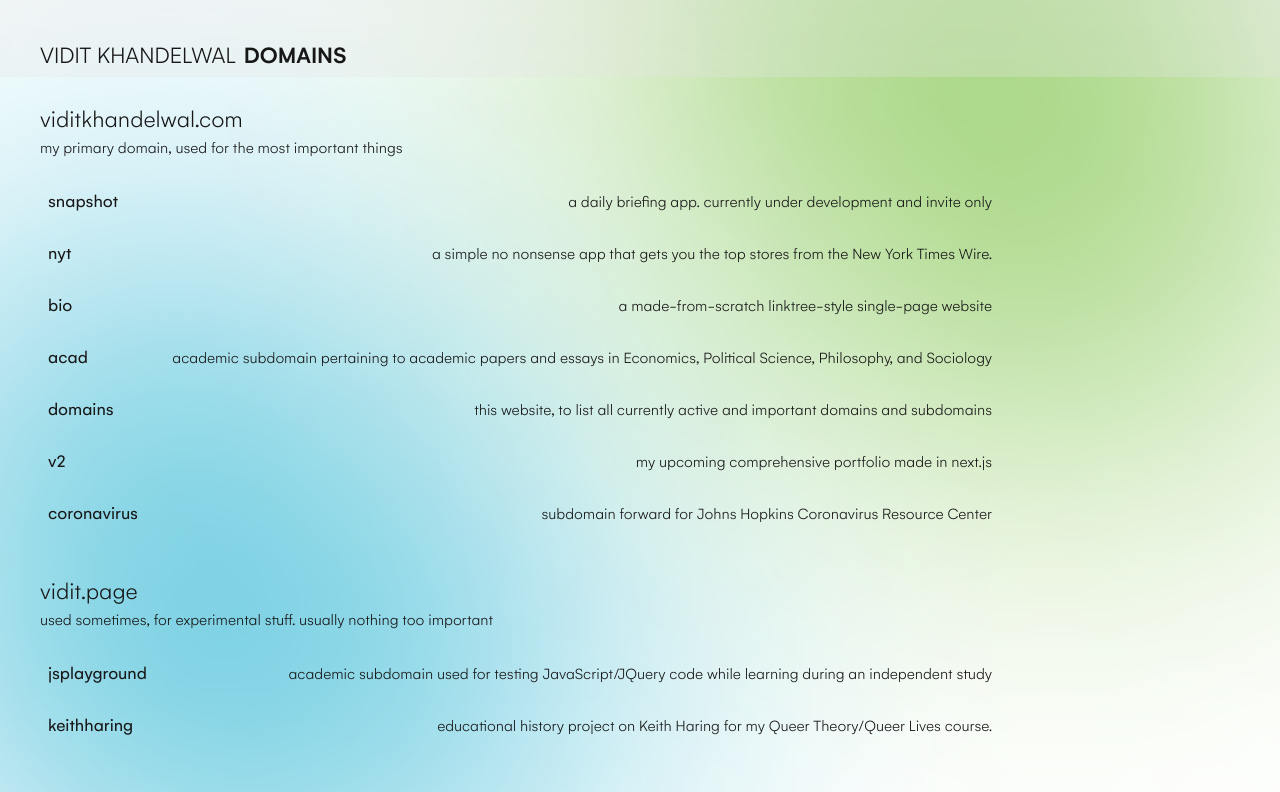
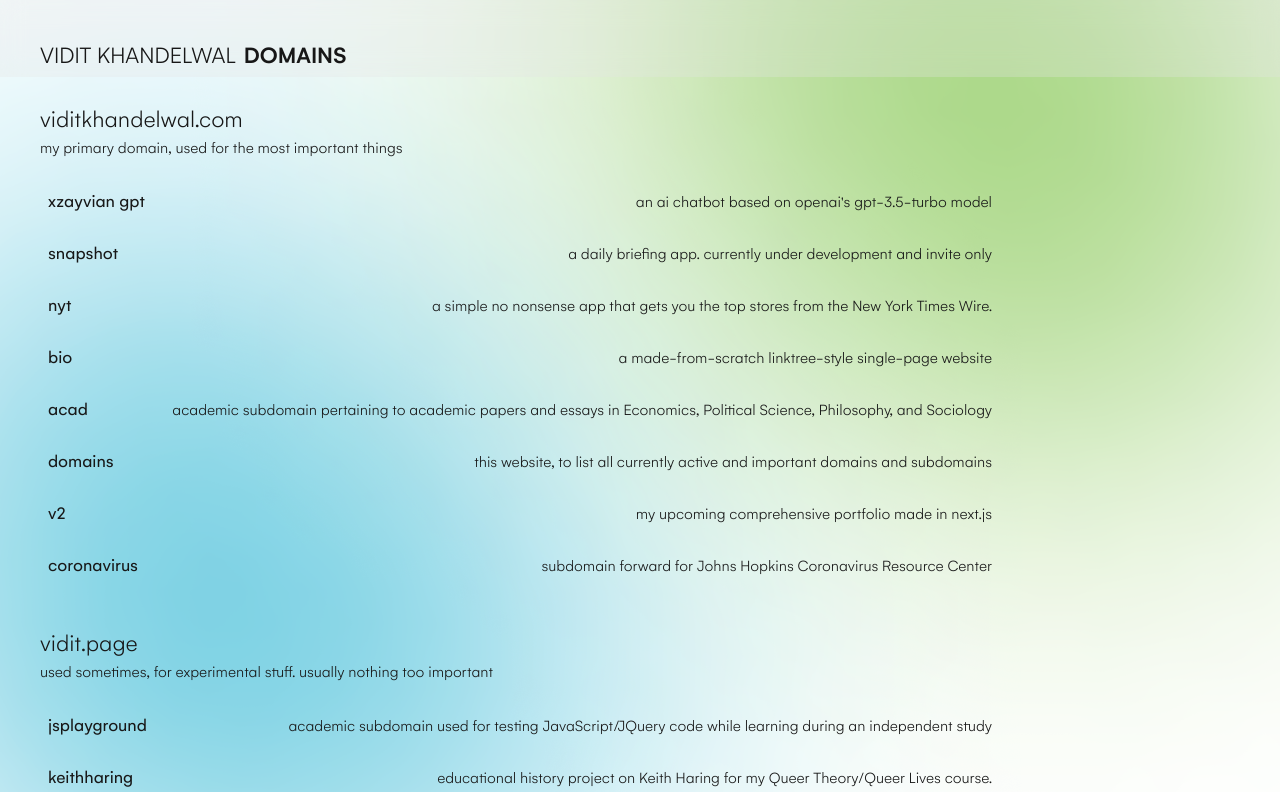
Before and after one commit to csvidit/domains-2, a Next.js app: page / in a window 1280 px wide. Shown: the top 792 px of the page. Built offline with nearby package versions, Linux system fonts and the light colour scheme.

Commit message:
added an item

```diff
--- a/src/components/List.tsx
+++ b/src/components/List.tsx
@@ -13,6 +13,12 @@ const List = () => {
         </p>
       </div>
       <div className="flex flex-col space-y-2 mt-5">
+      <ListLink href="https://xz.viditkhandelwal.com">
+          <ListItemLabel>xzayvian gpt</ListItemLabel>
+          <ListItemDescription>
+            an ai chatbot based on openai&apos;s gpt-3.5-turbo model
+          </ListItemDescription>
+        </ListLink>
         <ListLink href="https://snapshot.viditkhandelwal.com">
           <ListItemLabel>snapshot</ListItemLabel>
           <ListItemDescription>
```
